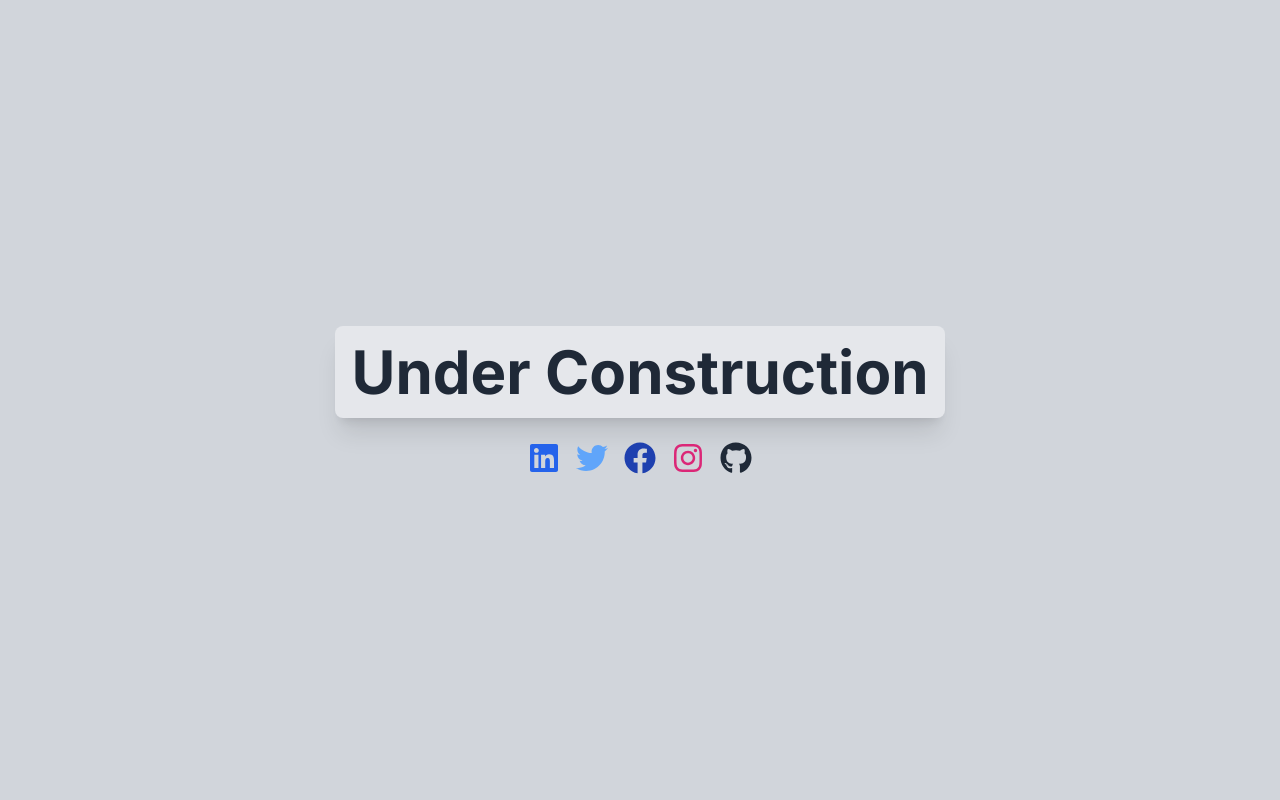
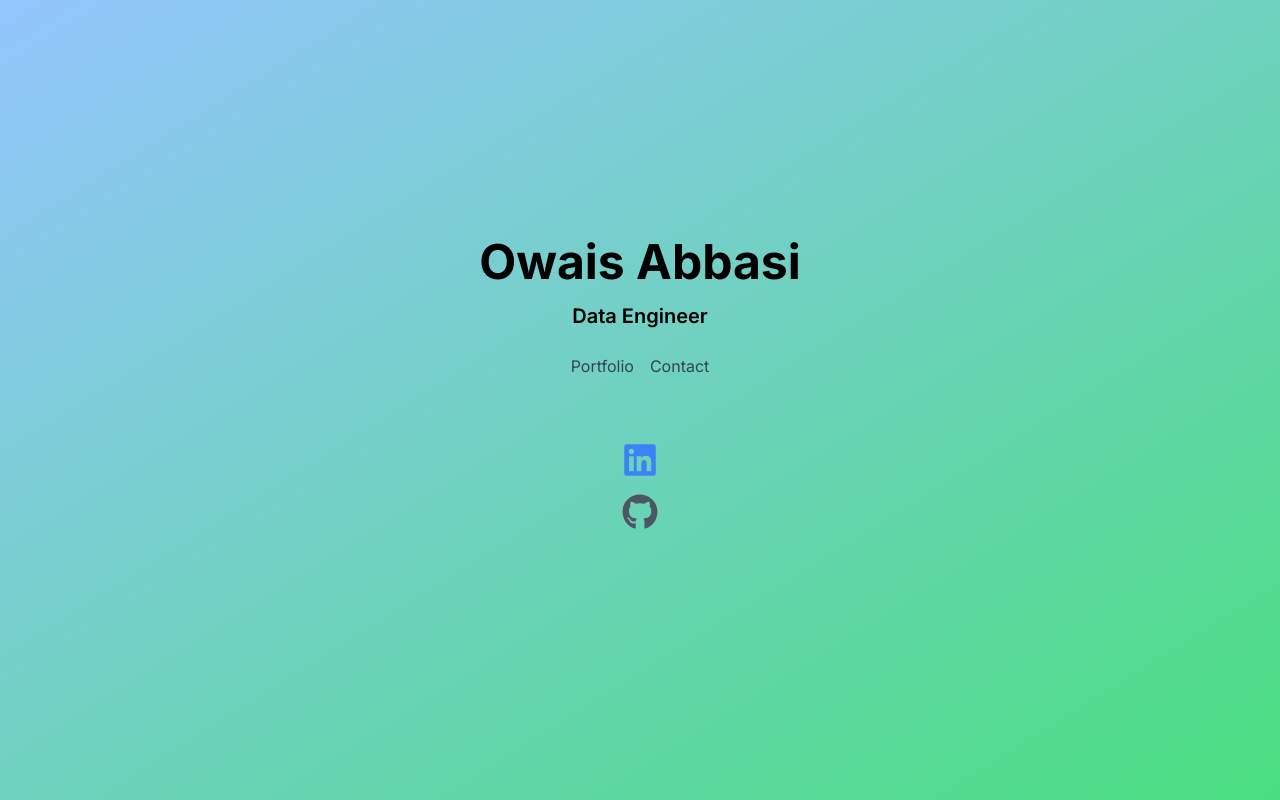
Before and after one commit to owaisabbasi89/resume, a Next.js app: page / in a window 1280 px wide. Built offline with nearby package versions, Linux system fonts and the light colour scheme.

Commit message:
Deployed basic version of resume website

```diff
--- /dev/null
+++ b/app/components/SocialIcons.tsx
@@ -0,0 +1,46 @@
+// components/SocialIcons.tsx
+import React from 'react';
+import { FaLinkedin, FaTwitter, FaFacebook, FaInstagram, FaGithub } from 'react-icons/fa';
+import { IoLogoTiktok, IoLogoYoutube } from 'react-icons/io5'; // Assuming these icons exist in react-icons/io5
+
+const handle = 'owaisabbasi89';
+
+const SocialIcons: React.FC = () => {
+  return (
+    <div className="flex flex-col items-center my-8">
+      {/* Top row */}
+      <div className="flex justify-center space-x-8 mb-4">
+        <a href={`https://www.linkedin.com/in/${handle}`} target="_blank" rel="noopener noreferrer">
+          <FaLinkedin className="text-blue-500 hover:text-blue-400 text-3xl md:text-4xl" />
+        </a>
+        {/*
+        <a href={`https://www.facebook.com/${handle}`} target="_blank" rel="noopener noreferrer">
+          <FaFacebook className="text-blue-500 hover:text-blue-400 text-3xl md:text-4xl" />
+        </a>
+        <a href={`https://twitter.com/${handle}`} target="_blank" rel="noopener noreferrer">
+          <FaTwitter className="text-blue-500 hover:text-blue-400 text-3xl md:text-4xl" />
+        </a>
+        <a href={`https://www.instagram.com/${handle}`} target="_blank" rel="noopener noreferrer">
+          <FaInstagram className="text-pink-500 hover:text-pink-400 text-3xl md:text-4xl" />
+        </a>
+        */}
+      </div>
+      {/* Bottom row */}
+      <div className="flex justify-center space-x-8">
+        {/*
+        <a href={`https://www.tiktok.com/@${handle}`} target="_blank" rel="noopener noreferrer">
+          <IoLogoTiktok className="text-black hover:text-red-500 text-3xl md:text-4xl" />
+        </a>
+        <a href={`https://www.youtube.com/@${handle}`} target="_blank" rel="noopener noreferrer">
+          <IoLogoYoutube className="text-red-500 hover:text-red-400 text-3xl md:text-4xl" />
+        </a>
+        */}
+        <a href={`https://github.com/${handle}`} target="_blank" rel="noopener noreferrer">
+          <FaGithub className="text-gray-600 hover:text-gray-800 text-3xl md:text-4xl" />
+        </a>
+      </div>
+    </div>
+  );
+};
+
+export default SocialIcons;
--- a/app/layout.tsx
+++ b/app/layout.tsx
@@ -5,8 +5,8 @@ import './globals.css'
 const inter = Inter({ subsets: ['latin'] })
 
 export const metadata: Metadata = {
-  title: 'Owais Abbasi',
-  description: 'The Resume',
+  title: 'Owais Abbasi - IBM Certified Data Engineer',
+  description: 'Generated by create next app',
 }
 
 export default function RootLayout({
--- a/app/page.tsx
+++ b/app/page.tsx
@@ -1,41 +1,35 @@
-import Head from 'next/head';
-import { FaLinkedin, FaTwitter, FaFacebook, FaInstagram, FaGithub } from 'react-icons/fa';
+// Import SocialIcons component
+import React from 'react';
+import SocialIcons from './components/SocialIcons'; // Adjust the path based on your project structure
 
-const UnderConstruction = () => {
+const Resume: React.FC = () => {
   return (
-    <div className="flex items-center justify-center min-h-screen bg-gray-300">
-      <Head>
-        <title>Under Construction</title>
-      </Head>
-      <div className="text-center text-gray-800">
-        <h1 className="text-4xl md:text-5xl lg:text-6xl font-bold mb-6 shadow-xl p-4 rounded-lg bg-gray-200">
-          Under Construction
-        </h1>
-        <div className="flex justify-center space-x-4">
-          {/* LinkedIn */}
-          <a href="https://www.linkedin.com/in/owaisabbasi89" target="_blank" rel="noopener noreferrer">
-            <FaLinkedin className="text-blue-600 w-8 h-8" />
-          </a>
-          {/* Twitter */}
-          <a href="https://twitter.com/owaisabbasi89" target="_blank" rel="noopener noreferrer">
-            <FaTwitter className="text-blue-400 w-8 h-8" />
-          </a>
-          {/* Facebook */}
-          <a href="https://www.facebook.com/owaisabbasi89" target="_blank" rel="noopener noreferrer">
-            <FaFacebook className="text-blue-800 w-8 h-8" />
-          </a>
-          {/* Instagram */}
-          <a href="https://www.instagram.com/owaisabbasi89" target="_blank" rel="noopener noreferrer">
-            <FaInstagram className="text-pink-600 w-8 h-8" />
-          </a>
-          {/* GitHub */}
-          <a href="https://github.com/owaisabbasi89" target="_blank" rel="noopener noreferrer">
-            <FaGithub className="text-gray-800 w-8 h-8" />
-          </a>
-        </div>
-      </div>
+    <div className="min-h-screen flex flex-col items-center justify-center text-black px-4 bg-gradient-to-br from-blue-300 to-green-400 bg-pattern-dots">
+
+      <h1 className="text-3xl md:text-4xl lg:text-5xl font-bold mt-8 mb-4">
+        Owais Abbasi
+      </h1>
+      <p className="text-lg md:text-xl font-semibold mb-6">Data Engineer</p>
+      <nav className="mb-8">
+        <ul className="flex flex-col md:flex-row justify-center space-y-4 md:space-y-0 md:space-x-4">
+          <li>
+            <a href="#portfolio" className="text-gray-700 hover:text-gray-900">
+              Portfolio
+            </a>
+          </li>
+          <li>
+            <a href="#contact" className="text-gray-700 hover:text-gray-900">
+              Contact
+            </a>
+          </li>
+        </ul>
+      </nav>
+
+      <section id="contact" className="mb-8">
+        <SocialIcons />
+      </section>
     </div>
   );
 };
 
-export default UnderConstruction;
+export default Resume;
--- a/package.json
+++ b/package.json
@@ -9,6 +9,9 @@
     "lint": "next lint"
   },
   "dependencies": {
+    "@fortawesome/fontawesome-svg-core": "^6.5.1",
+    "@fortawesome/free-brands-svg-icons": "^6.5.1",
+    "@fortawesome/react-fontawesome": "^0.2.0",
     "next": "14.0.4",
     "react": "^18",
     "react-dom": "^18",
```
Also changed, not shown: 1 other file (tests, documents, lock files or other folders).
